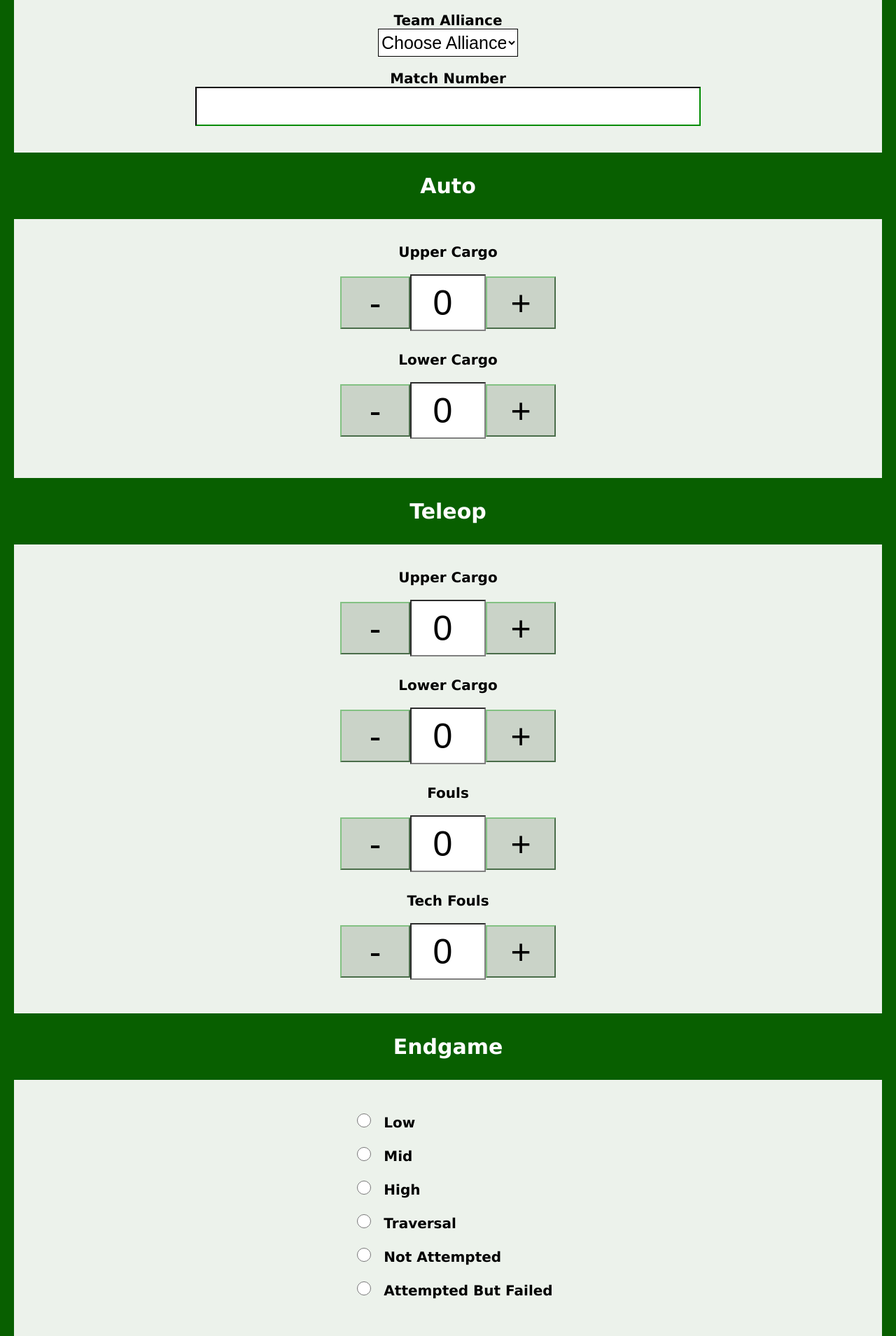
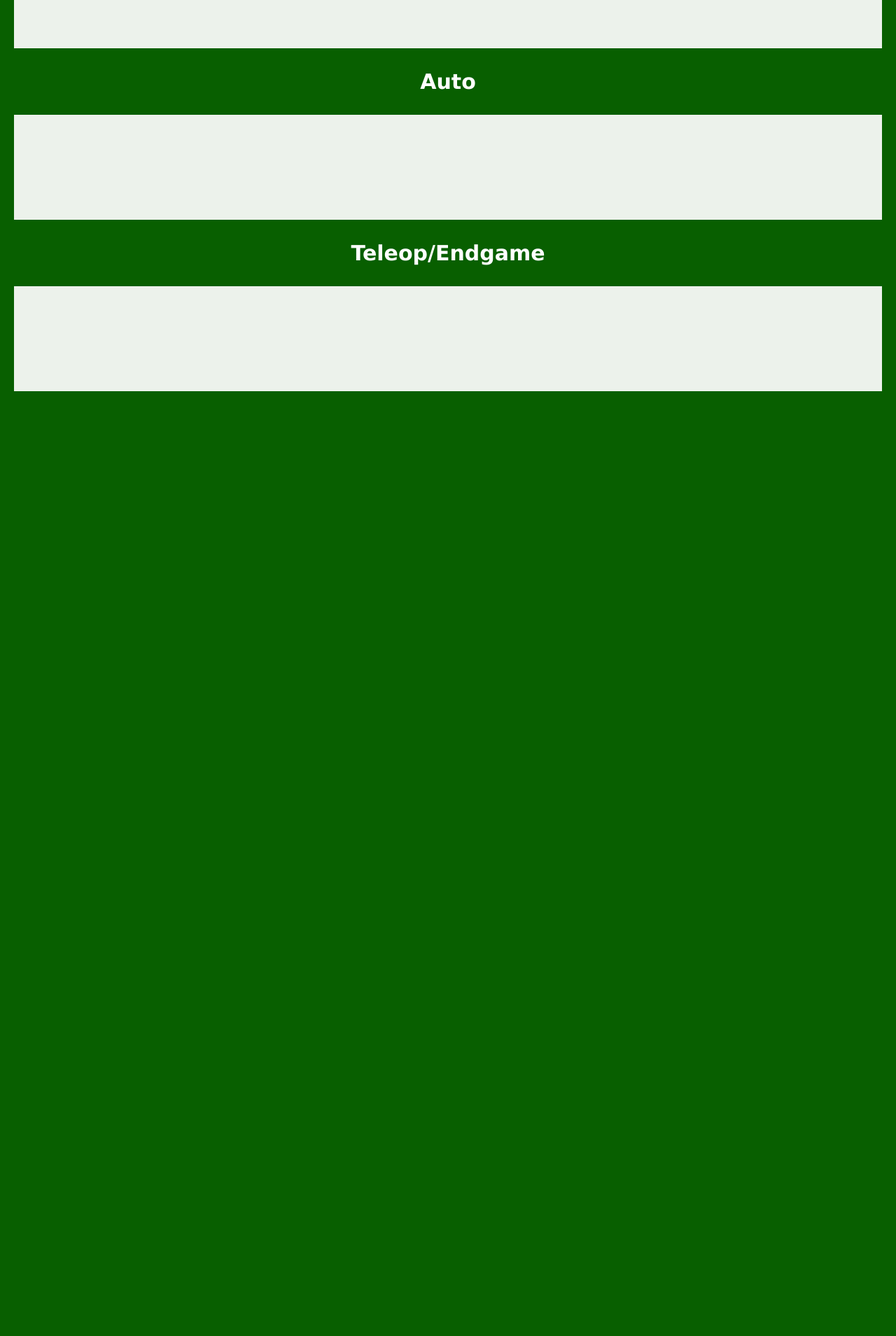
Before and after one commit to 4201VitruvianBots/ScoutingApp2023, a React (Create React App) app: page / in a window 1280 px wide. Shown: the part 651-2560 px from the top of the page at 70% size. After the commit the page ends 1268 px from the top, so only its background shows below. Built offline with nearby package versions, Linux system fonts and the light colour scheme.

Commit message:
Cleared input areas for new game
:)

```diff
--- a/src/App.js
+++ b/src/App.js
@@ -1,5 +1,5 @@
   import './App.css';
-import { SignIn, PreGame, Auto, TeleOp, Endgame, SavePage } from "./Pages";
+import { SignIn, PreGame, Auto, TeleOp, SavePage } from "./Pages";
 import React from "react";
 import QRCode from 'react-qr-code';
 
@@ -63,7 +63,7 @@ class App extends React.Component {
                 <PreGame  selected={this.state.selected === 'pre-game'}/>
                 <Auto selected={this.state.selected === 'auto'} />
                 <TeleOp selected={this.state.selected === 'tele-op'} />
-                <Endgame selected={this.state.selected === 'endgame'} />
+
                 <SavePage selected={this.state.selected === 'save-page'} QRCode={this.state.QRCode} />
             </form>
 
--- a/src/Pages.js
+++ b/src/Pages.js
@@ -13,9 +13,9 @@ function Page(props) {
 function SignIn(props) {
     return (
         <div>
-            <p className="section-label">Sign-In</p>
+            <p className="section-label">SSSSSSSSSCOUTING (OH YEAH)</p>
             <form onSubmit={props.onSubmit} action="#">
-                <div className="areaSI">
+                <div className="textArea">
                     <label className="item-label" htmlFor="Sname" ><strong>Name</strong> </label>
                     <br />
                     <br />
@@ -40,7 +40,9 @@ function PreGame(props) {
     return (
         <Page selected={props.selected} className="page" id="pre-game">
             <p className="section-label">Pre-Game</p>
-            <div className="areaPG">
+
+    <div className="textArea">
+        {/*}
         <label className="item-label" htmlFor="Num"><strong>Team Number</strong> </label>
         <input className="text-input" type="text" id="Num" name="Num" />
         <br />
@@ -53,7 +55,7 @@ function PreGame(props) {
         <br />
         <label className="item-label" htmlFor="match"><strong>Match Number</strong></label>
         <br />
-                <input className="text-input" type="text" id="match" name="match" />
+        <input className="text-input" type="text" id="match" name="match" /> */}
     </div>
 
         </Page>
@@ -64,13 +66,7 @@ function Auto(props) {
     return (
         <Page selected={props.selected} id="auto">
            <p className="section-label">Auto</p>
-            <div className="areaAU">
-
-            <label className="item-label2" htmlFor="autoUp"><strong>Upper Cargo</strong></label>
-                <NumberInput id="autoUp" className="numberinput"/>
-            <br/>
-            <label className="item-label2" htmlFor="autoLow"><strong>Lower Cargo</strong></label>
-                <NumberInput id="autoLow"/>
+            <div className="textArea">
            </div>
         </Page>
     );
@@ -79,39 +75,8 @@ function Auto(props) {
 function TeleOp(props) {
     return (
         <Page selected={props.selected} id="tele-op">
-            <p className="section-label">Teleop</p>
-            <div className="areaTE">
-                <label className="item-label2" htmlFor="teleopUp"><strong>Upper Cargo</strong></label>
-                <NumberInput id="teleopUp" />
-                <br/>
-                <label className="item-label2" htmlFor="teleopLow"><strong>Lower Cargo</strong></label>
-                <NumberInput id="teleopLow" />
-                <br/>
-                <label className="item-label2" htmlFor="foul"><strong>Fouls</strong></label>
-                <NumberInput id="foul" />
-                <br/>
-                <label className="item-label2" htmlFor="tfoul"><strong>Tech Fouls</strong></label>
-                <NumberInput id="tfoul" />
-            </div>
-        </Page>
-    );
-}
-
-function Endgame(props) {
-    return (
-        <Page selected={props.selected} id="endgame">
-            <p className="section-label">Endgame</p>
-            <div className="areaEG">
-            <div className="radioButtons">
-            <RadioButtons className="item-label" name="climbType" items={{
-                "lowClimb": <strong>Low</strong>,
-                "midClimb": <strong>Mid</strong>,
-                "highClimb": <strong>High</strong>,
-                "traversalClimb": <strong>Traversal</strong>,
-                "noClimb": <strong>Not Attempted</strong>,
-                "failedClimb": <strong>Attempted But Failed</strong>
-            }} />
-            </div>
+            <p className="section-label">Teleop/Endgame</p>
+             <div className="textArea">
             </div>
         </Page>
     );
@@ -120,7 +85,7 @@ function Endgame(props) {
 function SavePage(props) {
     return (
         <Page selected={props.selected} id="save-page">
-            <br></br>
+            {/* <br></br>
             <br></br>
 
             <p className="section-label">Save Page</p>
@@ -130,18 +95,17 @@ function SavePage(props) {
                 <br/>
                 <input type="text" id="notes" name="notes" />
                 { /* <label className="item-label" htmlFor="clear">QR code and clear</label> */}
-                <input type="submit" className="SAVE" value="Generate QR code"></input>
-                <br />
+                {/* <input type="submit" className="SAVE" value="Generate QR code"></input>
+                <br /> */}
                 {/* } <label className="item-label" htmlFor="continue">Save and continue</label> */}
                 {/* <input type="reset" className="CLEAR" value="Clear Form" /> */}
                 <br/>
                 <br/>
 
-                <div id="QRCode">{props.QRCode}</div>
-            </div>
-
+                {/* <div id="QRCode">{props.QRCode}</div>
+            </div> */}
         </Page>
     );
 }
 
-export { SignIn, PreGame, Auto, TeleOp, Endgame, SavePage };
+export { SignIn, PreGame, Auto, TeleOp,  SavePage };
--- a/src/index.css
+++ b/src/index.css
@@ -22,7 +22,6 @@
    color: white;
    font-size: 30px;
    font-weight: bold;
-
    font-family:'Lucida Sans', 'Lucida Sans Regular', 'Lucida Grande', 'Lucida Sans Unicode', Geneva, Verdana, sans-serif;
  }
 
@@ -49,53 +48,13 @@
   border-width: 50px;
   margin:10px;
  }
- /* Standard area formatting, with testing color (orange). USE WHEN MAKING A NEW <DIV></DIV> OR SECTION
-.area {
-  background-color: orange;
-  height: 130px;
-  min-width:300px;
-  padding:30px;
-  margin: 10px;
-}*/
- .areaSI,
- .areaPG,
- .areaAU,
- .areaTE,
- .areaEG,
- .areaSaP {
+
+ .textArea{
    background-color: #ecf2eb;
    min-width: 300px;
+   min-height: 100px;
    padding: 25px;
    margin: 20px;
- }
-
- .areaSI {
-   height: 250px;
- }
-
- .areaPG {
-   height: 275px;
- }
-
- .areaAU {
-   height: 320px;
-   color:#b0c0b0;
- }
-
- .areaTE {
-   height: 620px;
- }
-
- .areaEG {
-   height: 320px;
-   color: black;
-   font-size: 20px;
-   font-family: 'Lucida Sans', 'Lucida Sans Regular', 'Lucida Grande', 'Lucida Sans Unicode', Geneva, Verdana, sans-serif;
- }
-
- .areaSaP {
-   height: 830px;
-   color: black;
  }
 
  body {
```
Lines whose indentation alone changed are shown as unchanged.
